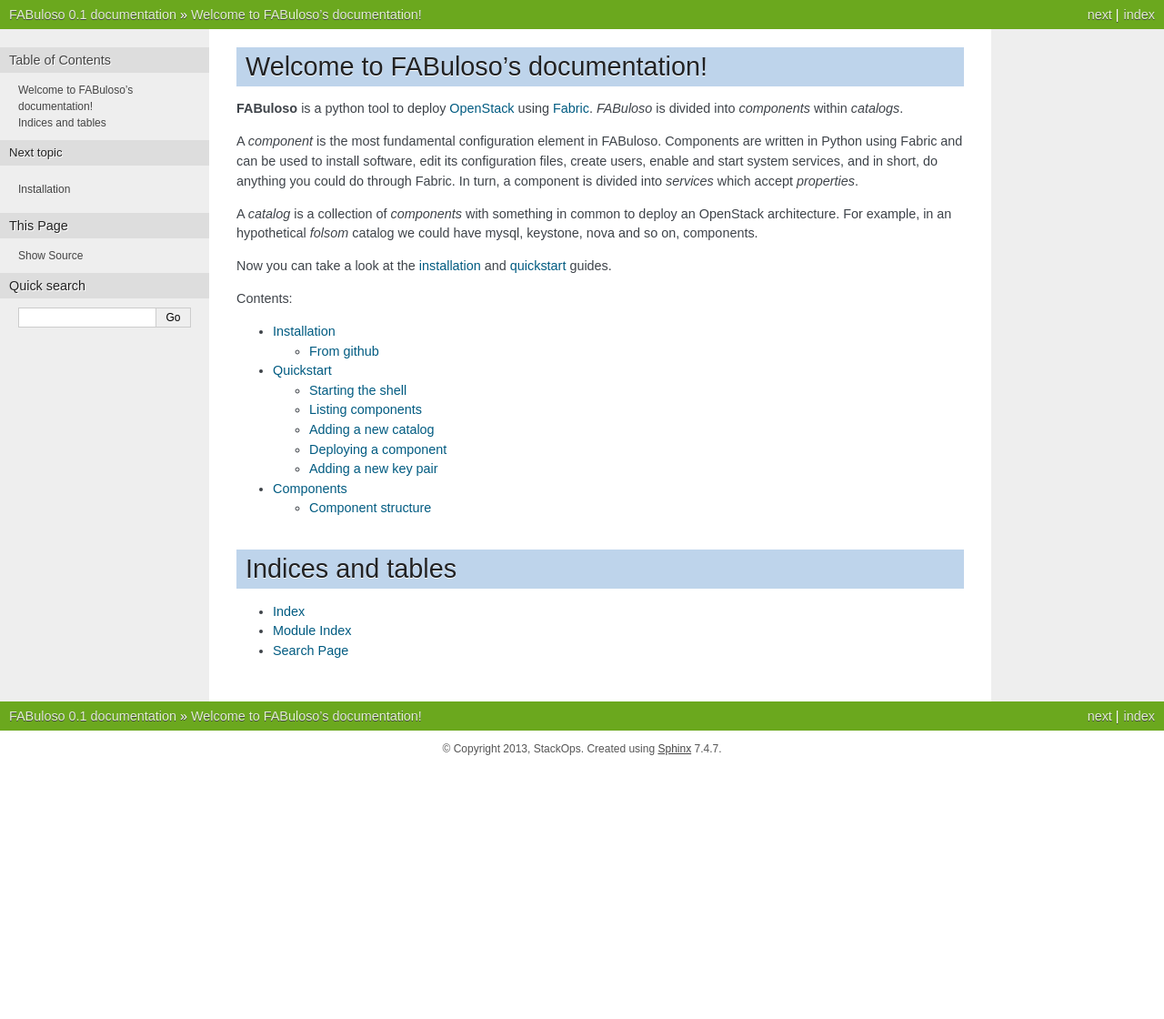
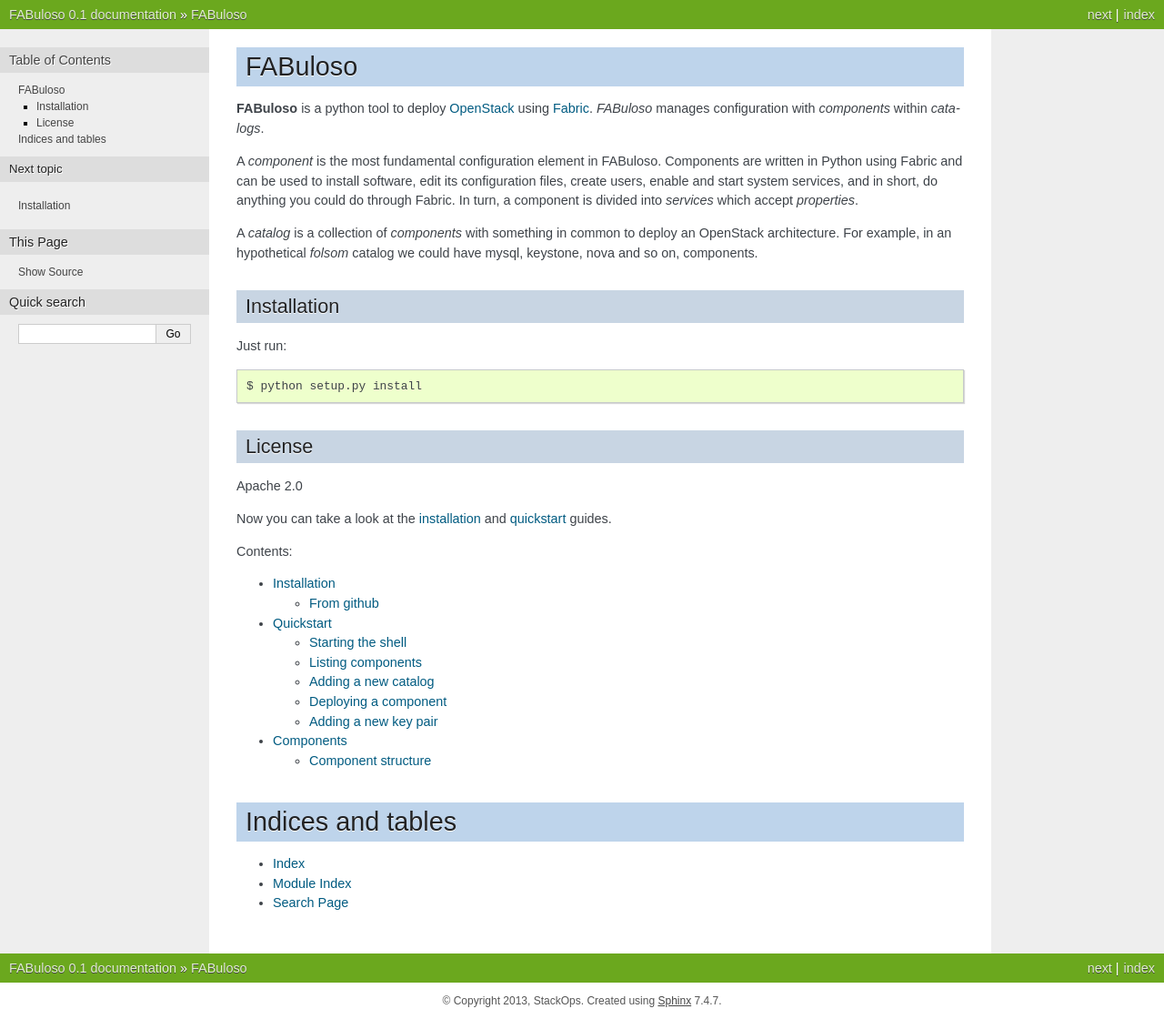
Before and after one commit to StackOps/fabuloso, a Sphinx documentation site: the page built from docs/source/index.rst, in a window 1280 px wide. Shown: the whole page at 91% size. Built offline with Sphinx 7.4.7, drawn with Linux system fonts in a browser that asks for light colours; before the commit the page ends 900 px from its top, so only the background shows below that; some of the changed lines change nothing that is shown.

Commit message:
Updated README and use it as part of the docs index

```diff
--- a/README.rst
+++ b/README.rst
@@ -1,159 +1,20 @@
-FABric scripts with steroids
-============================
+FABuloso
+========
 
-What is FABuloso?
------------------
+**FABuloso** is a python tool to deploy `OpenStack <http://www.openstack.org>`_ using `Fabric <http://docs.fabfile.org/>`_. `FABuloso` manages configuration with `components` within `catalogs`.
 
-Fabuloso is a provider-agnostic configuration management tool
-(although currently we only use Fabric) that handles plugable
-*components* inside a *catalog* and
-runs them into configurable *remote environments* to handle
-IT deployments.
+A `component` is the most fundamental configuration element in FABuloso. Components are written in Python using Fabric and can be used to install software, edit its configuration files, create users, enable and start system services, and in short, do anything you could do through Fabric. In turn, a component is divided into `services` which accept `properties`.
 
-In StackOps we use FABuloso mainly to manage OpenStack
-deployments with our own components.
-
-What is a Component
-^^^^^^^^^^^^^^^^^^^
-
-A component is just a directory that holds a python module and a definition file.
-
-Definition file defines which services of the module are exposed to be executed. For instance, a 'mysql' configuration would be:
-
-.. code-block:: yaml
-
-    name: mysql
-    file: mysql.py
-    description: MySQL database component
-
-    Services:
-        - name: setup
-          description: Installs a mysql service and runs it
-          methods:
-              - configure
-              - start
-        - name: teardown
-          description: Stops the mysql service
-          methods:
-              - stop
-
-The `component` name is 'mysql' and exposes the services 'setup' and 'teardown'.
-Each `service` wraps one or more module `methods`. These methods are actually
-defined in the actual python module.
-
-These components are loaded dynamically when a Fabuloso instance is created.
-
-What is a catalog
-^^^^^^^^^^^^^^^^^
-
-The catalog is the list of directories where fabuloso searches into
-to look for components. You can define as many as directories as you wish in
-the [config](TODO) file.
-
-What is an environment
-^^^^^^^^^^^^^^^^^^^^^^
-
-Environments are a set properties to define a remote connection. All the
-executions that fabuloso performs run in that remote connection. The [configuration
-file](TODO) define the remote executions in the [shell way](TODO). You
-can also create your own environment programatically and use it to instance
-a new Fabuloso instance in the [API way].
-
-Getting Started
-===============
+A `catalog` is a collection of `components` with something in common to deploy an OpenStack architecture. For example, in an hypothetical `folsom` catalog we could have mysql, keystone, nova and so on, components.
 
 Installation
-^^^^^^^^^^^^
+------------
 
-Download the source code an perform::
+Just run::
 
-    python setup.py install
+    $ python setup.py install
 
-Fabuloso is in deep development, so we recommend to use it into a virtual environment.
+License
+-------
 
-
-Configuration
-^^^^^^^^^^^^^
-
-After install it, check out your ($HOME/.config/fabuloso/config.py) and set the
-environments you wish giving to each of them a different name. Modify as well the
-list of catalog directories.
-
-Run it
-^^^^^^
-
-Shell
-*****
-
-To run fabuloso in shell just type::
-
-    $ fabuloso
-
-in the command line. (User $ fabuloso -e 'environment_name' if you don't wish to start with the default environment)
-
-Check out the component using help::
-
-    fabuloso > help
-    Available components are:
-
-    * mysql
-    * os
-
-    fabuloso >
-
-Then you can chek the services available per component::
-
-    fabuloso > help os
-    Available services for this component are:
-
-    * info: Return as machine info as it can collect
-            - No params
-    * setup_os: Sets all the actions to prepare a StackOps deployment
-            - No params
-    fabuloso >
-
-
-and execute them!
-
-API
-***
-
-Fabuloso provides a simple API to execute the services. A simple program would be:
-
-
-.. code-block:: python
-
-    catalog = ['/path/to/catalog']
-
-    env_dict = {
-        "host": "localhost",
-        "port": 2223,
-        "username": "stackops",
-        "ssh_key_file": "~/.ssh/nonsecureid_rsa"
-    }
-
-    mysql_properties = {
-        'root_pass' = 'root'
-    }
-
-    fab = fabuloso.Fabuloso(catalog)
-    mysql = fabuloso.get_component('mysql', mysql_properties, env_dict)
-    mysql.install()
-
-This code:
-* first define the directory where fabuloso will search into the
-list of components
-* Then defines the environment where the component will be executed
-* Then defines the properties of the component
-* Instantiates fabuloso with the catalog directory
-* Gets an instance of the component with the properties and the environment
-* It runs the 'install' service defined by the 'component.yml' definition file
-  of the component
-
-
-See the docs to more information
-
-What license do you use?
-========================
-
-Apache 2.0 license.
+Apache 2.0
--- a/docs/source/index.rst
+++ b/docs/source/index.rst
@@ -3,14 +3,7 @@
    You can adapt this file completely to your liking, but it should at least
    contain the root `toctree` directive.
 
-Welcome to FABuloso's documentation!
-====================================
-
-**FABuloso** is a python tool to deploy `OpenStack <http://www.openstack.org>`_ using `Fabric <http://docs.fabfile.org/>`_. `FABuloso` is divided into `components` within `catalogs`.
-
-A `component` is the most fundamental configuration element in FABuloso. Components are written in Python using Fabric and can be used to install software, edit its configuration files, create users, enable and start system services, and in short, do anything you could do through Fabric. In turn, a component is divided into `services` which accept `properties`.
-
-A `catalog` is a collection of `components` with something in common to deploy an OpenStack architecture. For example, in an hypothetical `folsom` catalog we could have mysql, keystone, nova and so on, components.
+.. include:: ../../README.rst
 
 Now you can take a look at the `installation <install.html>`_ and `quickstart <quickstart.html>`_ guides.
 
--- /dev/null
+++ b/requirements-docs.txt
@@ -0,0 +1 @@
+sphinx
```
